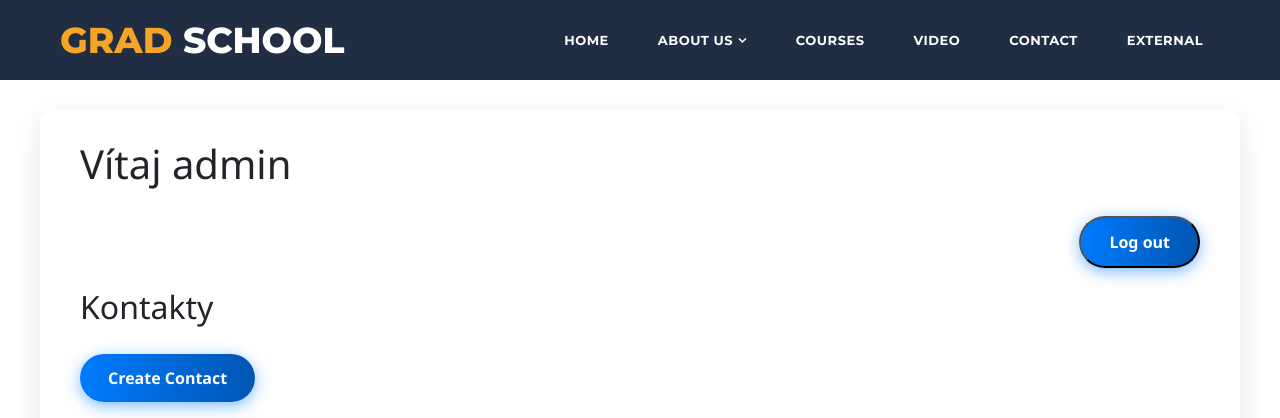
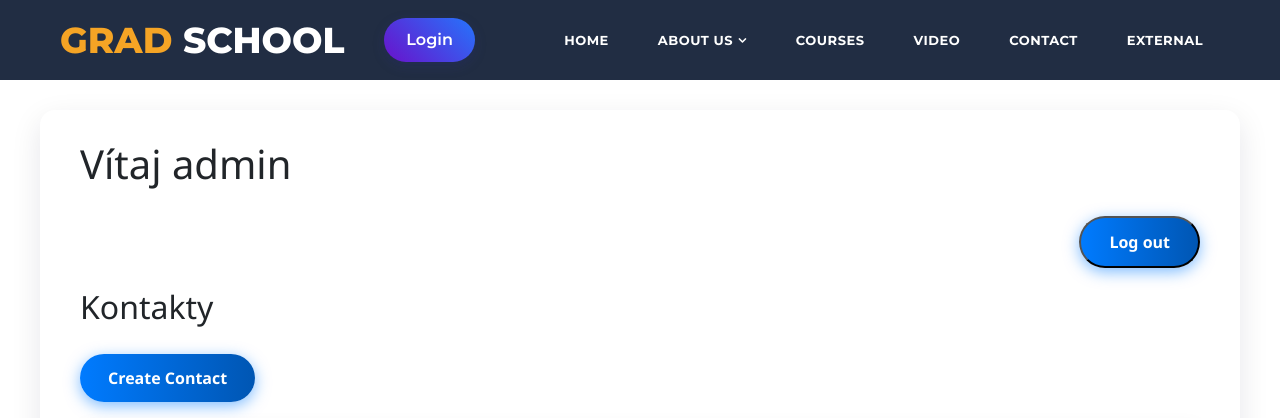
Before and after one commit to Vladyslav1728/Projekt_ShcherbynaVladyslav, a PHP site: page /admin.php in a window 1280 px wide. Shown: the top 418 px of the page. Run offline with PHP 8.4, Linux system fonts and the light colour scheme; a user stored in the database is signed in; data comes from the database, SQL or seed files in the repository.

Commit message:
add login button

```diff
--- a/partials/header.php
+++ b/partials/header.php
@@ -44,11 +44,32 @@
           'Courses' => '#section4',
           'Video' => '#section5',
           'Contact' => '#section6',
-          'External' => 'https://templatemo.com'
+          'External' => 'https://templatemo.com',
       ];
       ?>
       <ul class="main-menu">
       <?php echo MenuBuilder::getMenuHtml($menu); ?>
       </ul>
     </nav>
+
+    <!-- Кнопка Login -->
+    <div class="login-button">
+    <a href="login.php" style="
+      margin-top: 18px;
+      margin-left: 40px;
+      padding: 10px 22px;
+      background: linear-gradient(45deg, #6a11cb, #2575fc);
+      color: white;
+      font-weight: 600;
+      border-radius: 30px;
+      box-shadow: 0 4px 12px rgba(38, 44, 118, 0.3);
+      text-decoration: none;
+      transition: background 0.3s ease, box-shadow 0.3s ease;
+      display: inline-block;
+    "
+      onmouseover="this.style.background='linear-gradient(45deg, #2575fc, #6a11cb)'; this.style.boxShadow='0 6px 16px rgba(38,44,118,0.5)';"
+      onmouseout="this.style.background='linear-gradient(45deg, #6a11cb, #2575fc)'; this.style.boxShadow='0 4px 12px rgba(38, 44, 118, 0.3)';"
+      >Login</a>
+    </div>
+
   </header>
```
